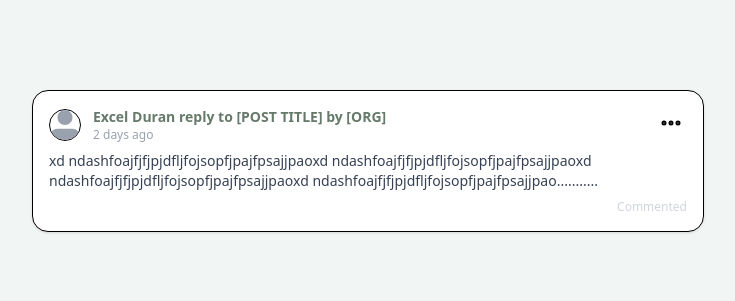
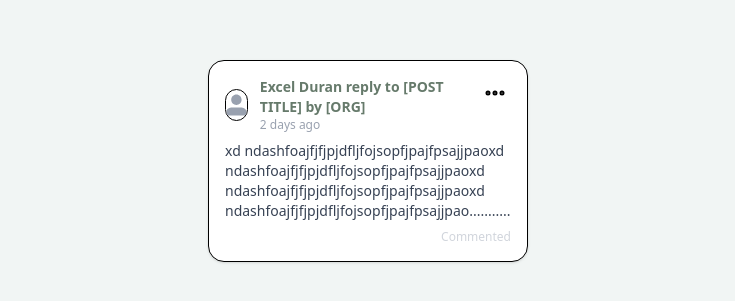
Before and after one commit to kemdav/Tambayan, a Next.js app: page /test/comment-toOrg-test in a window 1280 px wide. Shown: the part 239-540 px from the top of the page, without its empty margins (272-1007 px from the left). Built offline with nearby package versions, Linux system fonts and the light colour scheme.

Commit message:
fix: overlapping tripple dot

```diff
--- a/src/app/components/ui/general/comment-toOrg-card.tsx
+++ b/src/app/components/ui/general/comment-toOrg-card.tsx
@@ -35,7 +35,7 @@ export const CommentToOrgCard: React.FC<CommentToOrgCardProps> = ({
   if (hidden) return null;
 
   return (
-    <div className="border rounded-2xl p-4 bg-white shadow-sm max-w-2xl w-full mx-auto relative">
+    <div className="border rounded-2xl p-4 bg-white shadow-sm max-w-xs w-full mx-auto relative">
       <div className="absolute top-4 right-4 z-10">
         <button
           className="p-1 rounded-full hover:bg-gray-100"
@@ -51,7 +51,7 @@ export const CommentToOrgCard: React.FC<CommentToOrgCardProps> = ({
           </div>
         )}
       </div>
-      <div className="flex items-center gap-3 mb-2">
+      <div className="flex items-center gap-3 mb-2 pr-12">
         <AvatarIcon src={commenterAvatarSrc} alt={commenterName} className="h-8 w-8 text-base" />
         <div className="flex flex-col">
           <span className="font-semibold text-sm text-neutral-muted-olive">
```
